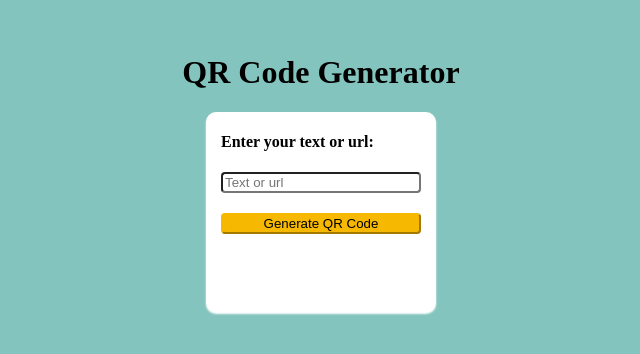
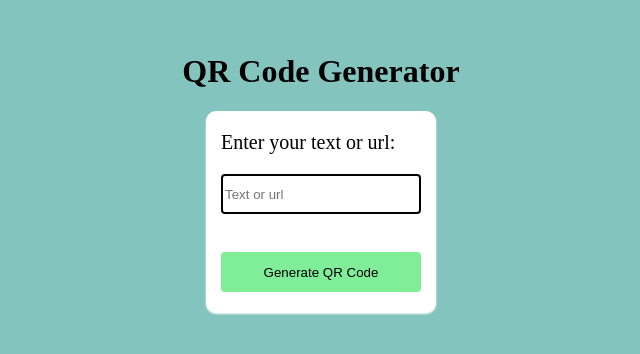
Before and after one commit to TumeloNtsilo/QR_Code_generator, a plain HTML site: page index.html in a window 1280 px wide. Shown: the part 228-582 px from the top of the page, without its empty margins (319-959 px from the left). Drawn offline with Linux system fonts and the light colour scheme.

Commit message:
Created the QR Code imge

```diff
--- a/app.css
+++ b/app.css
@@ -11,7 +11,7 @@ body {
 .generator {
     background-color: white;
     width: 200px;
-    height: 200px;
+    /* height: 180px; */
     display: flex;
     flex-direction: column;
     justify-content: flex-start;
@@ -19,22 +19,38 @@ body {
     margin:auto;
     border-radius: 10px;
     box-shadow: 0 2px 2px white;
+    transition: all 0.3s ease;
+}
+
+.generator p {
+    font-size: 20px;
 }
 
 #input {
-    margin-bottom: 20px;
+    margin-bottom: 10px;
 }
 
 #input input {
     width: 100%;
+    height: 40px;
     box-sizing: border-box;
+    border: 2px solid black;
     border-radius: 4px;
 }
 
 #button button {
     width: 100%;
+    height: 40px;
+    margin-bottom: 20px;
+    margin-top: 10px;
     box-sizing: border-box;
+    border: 0;
     border-radius: 4px;
-    background-color: #f7b801;
-    border-color: #f7b801;
+    background-color: #80ed99;
+    cursor: pointer;
 }
+
+#button button:hover {
+    background-color: #56ab91;
+
+}
--- a/index.html
+++ b/index.html
@@ -12,16 +12,22 @@
     <div class="container">
         <h1>QR Code Generator</h1>
         <div class="generator">
-            <h4>Enter your text or url:</h4>
+            <p>Enter your text or url:</p>
             <div id="input">
-                <input type="text" placeholder="Text or url" required>
+                <input id="inputText" type="text" placeholder="Text or url" required>
+            </div>
+
+            <div id="imgBox">
+                <img src="" id="qrImage">
             </div>
 
             <div id="button">
-                <button>Generate QR Code</button>
+                <button onclick="generateImage()">Generate QR Code</button>
             </div>
         </div>
     </div>
+
+    <script src="script.js"></script>
 </body>
 
 </html>
--- /dev/null
+++ b/script.js
@@ -0,0 +1,8 @@
+//Create a fuction that creates the QR Code image:
+let imgBox = document.getElementById("imgBox");
+let qrImage = document.getElementById("qrImage");
+let inputText = document.getElementById("inputText")
+
+function generateImage () {
+    qrImage.src = "https://api.qrserver.com/v1/create-qr-code/?size=150x150&data=" + inputText.value;
+}
```
